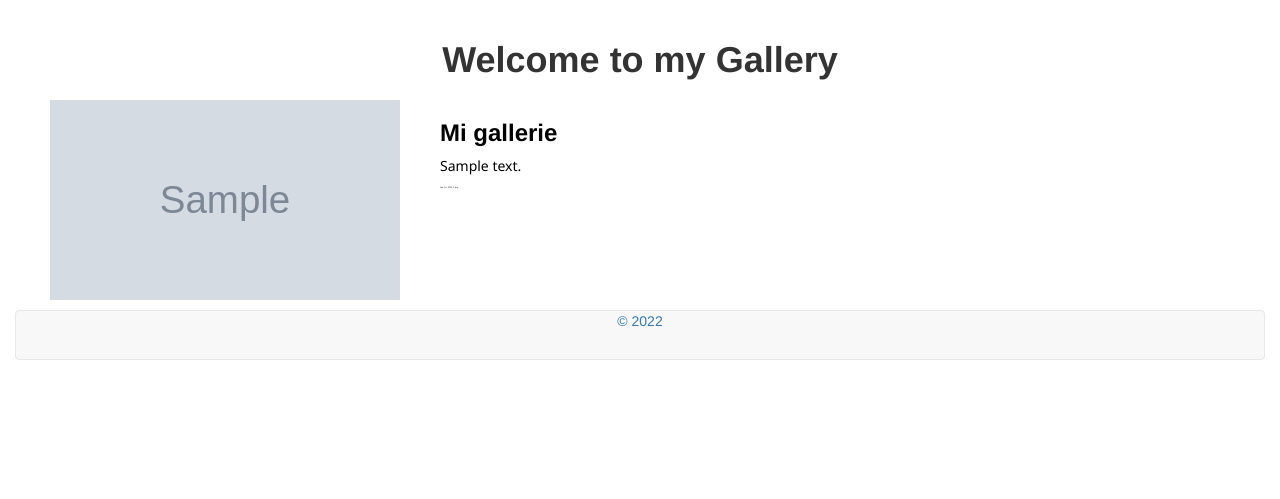
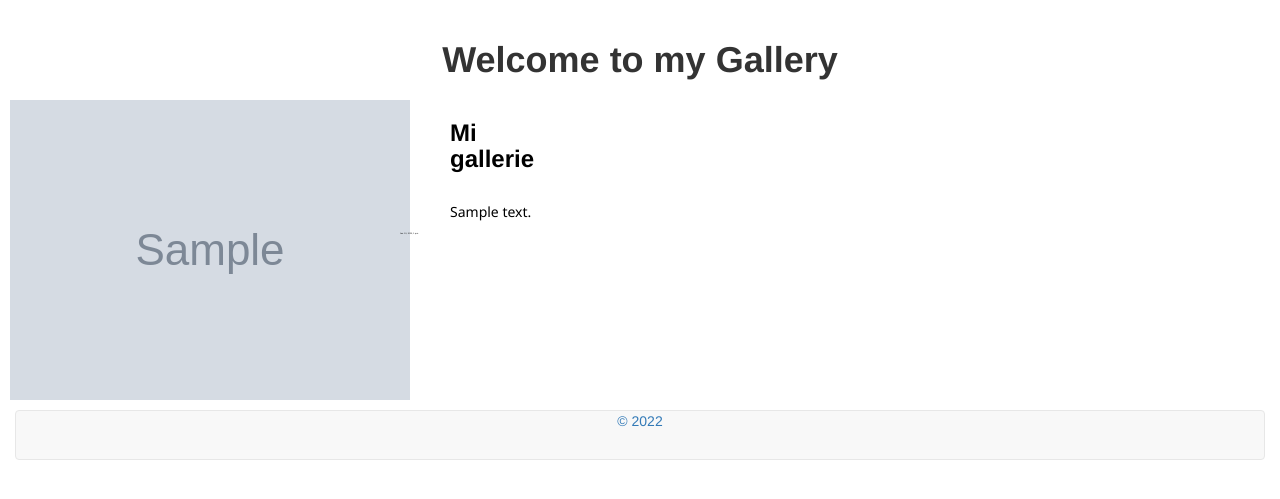
Before and after one commit to Apondi-Otieno/mi-gallarie, a Django app: page / in a window 1280 px wide. Shown: the part 52-551 px from the top of the page. Run offline with Django 4.2, Linux system fonts and the light colour scheme; tables that the repository leaves empty hold one stand-in row (values such as "Sample post"); grey boxes marked "Sample" are stand-in pictures; some libraries are stand-ins or nearby versions.

Commit message:
this will add most recent changes

```diff
--- a/gallery/models.py
+++ b/gallery/models.py
@@ -35,6 +35,3 @@ class Picture(models.Model):
 
         images = cls.objects.filter(category__name__icontains=category)
         return images
-
-    def __str__(self):
-        return self.name
--- a/gallery/templates/index.html
+++ b/gallery/templates/index.html
@@ -18,16 +18,18 @@
 
 
   <div class="pic">
-    {% for picture in picture %}
-  <div class="card mb-3" style="max-width: 540px;margin:1rem;margin-left:5rem;">
+    <!-- <p>{{pictures | length}}</p> -->
+    {% for picture in pictures %}
+<!-- <p>{{picture.description}}</p> -->
+  <div class="card mb-3" style="max-width: 540px;margin:1rem;margin-left:1rem;">
     <div class="row g-0">
       <div class="col-md-4">
-        <img style="height: 20rem;width: 35rem;" src="{{picture.image.url}}" class="img-fluid rounded-start" alt="...">
+        <img style="" src="{{picture.image.url}}" class="img-fluid rounded-start" alt="...">
       </div>
       <div class="col-md-8">
         <div class="card-body">
-          <h3 style="color: black;margin-left:20rem" class="card-title"><strong>Mi gallerie</strong></h3>
-          <p  style="color: black;margin-left:20rem;font-family:'Segoe UI', Tahoma, Geneva, Verdana, sans-serif">{{picture.description }}</p>
+          <h3 style="color: black;margin-left:25rem" class="card-title"><strong>Mi gallerie</strong></h3><br>
+          <p  style="color: black;margin-left:25rem;font-family:'Segoe UI', Tahoma, Geneva, Verdana, sans-serif">{{picture.description }}</p>
           <p style="margin-left:20rem ; font-size: 2px;color:black">{{ picture.date }}</p>
 
         </div>
--- a/gallery/views.py
+++ b/gallery/views.py
@@ -7,8 +7,8 @@ from django.http import HttpResponse,Http404
 
 
 def home(request):
-    picture=Picture.objects.all()
-    return render(request, 'index.html',{'picture':picture[::-1]})
+    pictures=Picture.objects.all()
+    return render(request, 'index.html',{'pictures':pictures})
 
 
 
```
